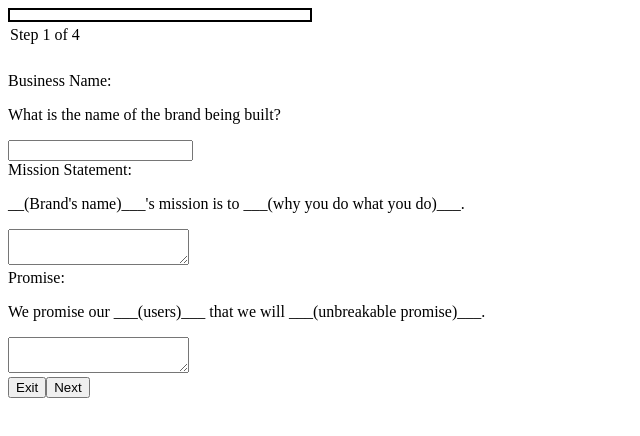
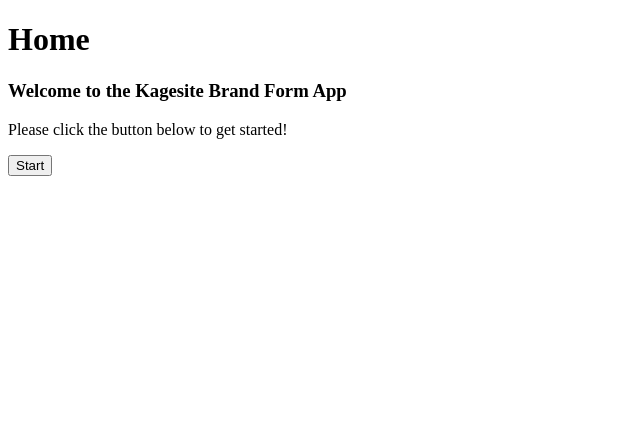
Before and after one commit to kagesite/brand-form-app, a React (Vite) app: page / in a window 1280 px wide. Shown: the top 436 px of the page, without its empty margins (0-640 px from the left). Built offline with nearby package versions, Linux system fonts and the light colour scheme.

Commit message:
Completed the function of step 1. Need to add styling to carry thoughout the rest of the components

```diff
--- a/src/App.jsx
+++ b/src/App.jsx
@@ -3,9 +3,11 @@
 import Home from './components/Home';
 import Step1 from './components/Step1';
 import ProgressBar from './components/progressBar';
+import { validateStep1 } from '../../../simple-brand-form/src/utils/Validation';
+import Step2 from "./components/Step2";
 
 function App() {
-    const [showStep, setShowStep] = useState(1);
+    const [showStep, setShowStep] = useState(0);
 
     const [formData, setFormData] = useState({
         foundation: {
@@ -116,6 +118,16 @@
         setShowStep(0)
     }
 
+    const handleNextStep = () => {
+        if (showStep === 1) {
+            const isValid = validateStep1(formData.foundation, setErrors)
+            if (isValid) {
+                console.log(formData.foundation);
+                setShowStep(2);
+            }
+        }
+    }
+
 
     return (
         <div>
@@ -125,8 +137,8 @@
                 />
             )}
 
-            {showStep > 0 && (
-                <div>
+            {showStep === 1 && (
+                <>
                     <ProgressBar step={showStep} />
                     {showStep === 1} {
                         <>
@@ -134,12 +146,27 @@
                                 data={formData.foundation}
                                 prompts={formPrompts.foundation}
                                 changeFunc={handleInputChange}
+                                errors={errors.foundation}
                             />
                             <button onClick={handleExitForm}>Exit</button>
-                            <button>Next</button>
+                            <button onClick={handleNextStep}>Next</button>
                         </>
                     }
-                </div>
+                </>
+            )}
+            {showStep === 2 && (
+                <>
+                    {showStep === 2} {
+                        <>
+                            <ProgressBar step={showStep} />
+                            <Step2
+
+                            />
+                            <button onClick={handleExitForm}>Exit</button>
+                            <button onClick={handleNextStep}>Next</button>
+                        </>
+                    }
+                </>
             )}
 
         </div>
--- a/src/components/ProgressBar.jsx
+++ b/src/components/ProgressBar.jsx
@@ -13,6 +13,15 @@
             {step === 1 && (
                 <p>Step {step} of 4</p>
             )}
+            {step === 2 && (
+                <p>Step {step} of 4</p>
+            )}
+            {step === 3 && (
+                <p>Step {step} of 4</p>
+            )}
+            {step === 4 && (
+                <p>Step {step} of 4</p>
+            )}
         </div>
     )
 }
--- a/src/components/Step1.jsx
+++ b/src/components/Step1.jsx
@@ -12,6 +12,7 @@
                         value={data.businessName}
                         onChange={(e) => changeFunc("foundation", "businessName", e.target.value)}
                     />
+                    <p>{errors.businessName}</p>
                 </div>
                 <div>
                     <label>Mission Statement:</label>
@@ -21,6 +22,7 @@
                         value={data.missionStatement}
                         onChange={(e) => changeFunc("foundation", "missionStatement", e.target.value)}
                     />
+                    <p>{errors.missionStatement}</p>
                 </div>
                 <div>
                     <label>Promise:</label>
@@ -30,6 +32,7 @@
                         value={data.promise}
                         onChange={(e) => changeFunc("foundation", "promise", e.target.value)}
                     />
+                    <p>{errors.promise}</p>
                 </div>
             </form>
             {data.businessName}
```
